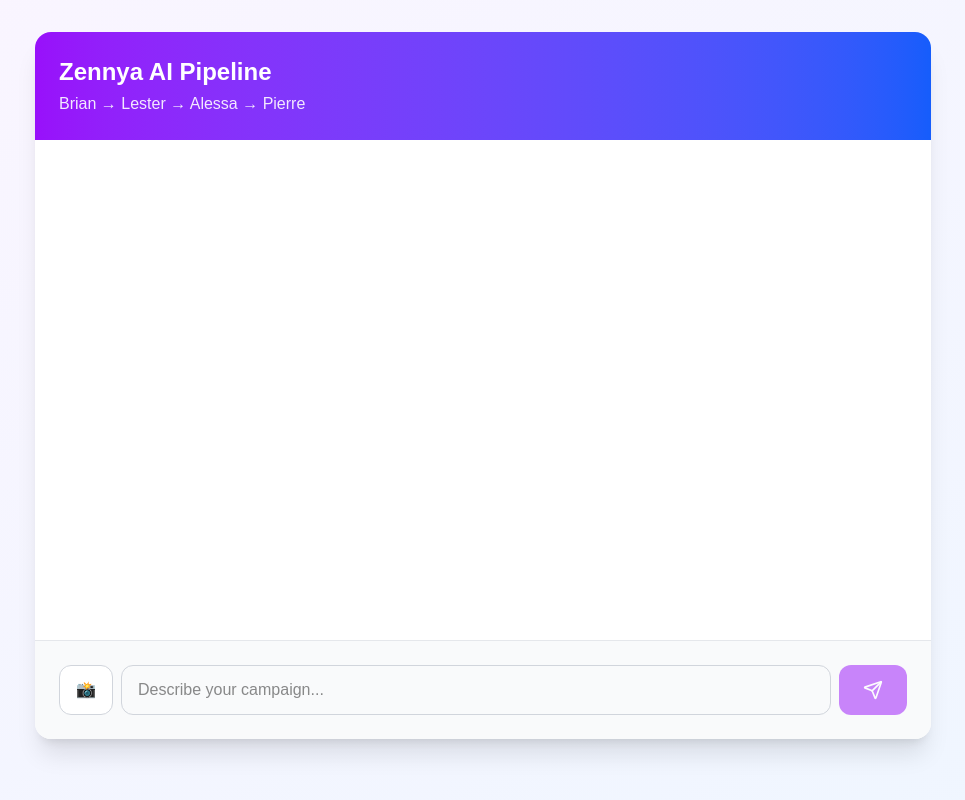
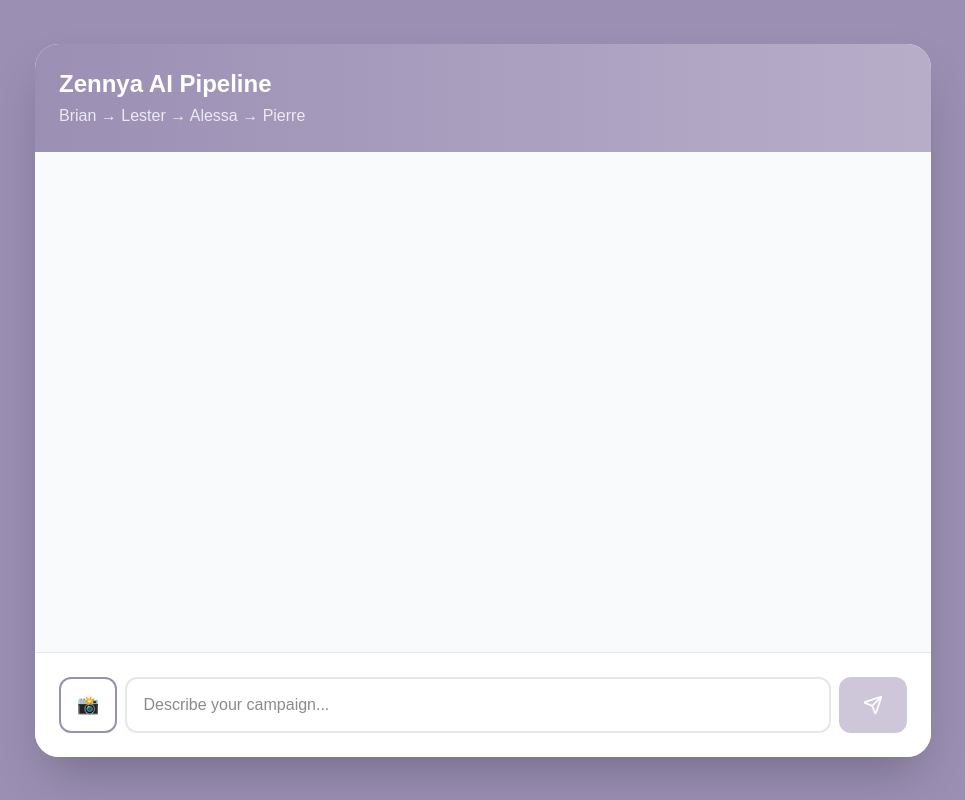
Before and after one commit to Nick199x/zennya-pipeline, a Next.js app: page /chat in a window 1280 px wide. Shown: the whole page, without its empty margins (157-1122 px from the left). Built offline with nearby package versions, Linux system fonts and the light colour scheme.

Commit message:
Restore original purple (#9b90b4) landing page UI + photo upload

```diff
--- a/app/chat/page.tsx
+++ b/app/chat/page.tsx
@@ -165,26 +165,25 @@
   };
 
   return (
-    <div className="min-h-screen bg-gradient-to-br from-purple-50 to-blue-50 p-8">
-      <div className="max-w-4xl mx-auto">
-        <div className="bg-white rounded-2xl shadow-xl overflow-hidden">
+    <div className="min-h-screen bg-[#9b90b4] flex items-center justify-center p-4">
+      <div className="w-full max-w-4xl bg-white rounded-3xl shadow-2xl overflow-hidden">
         {/* Header */}
-          <div className="bg-gradient-to-r from-purple-600 to-blue-600 p-6 text-white">
+        <div className="bg-gradient-to-r from-[#9b90b4] to-[#b8adc9] p-6 text-white">
           <h1 className="text-2xl font-bold">Zennya AI Pipeline</h1>
-            <p className="text-purple-100 mt-1">Brian → Lester → Alessa → Pierre</p>
+          <p className="text-white/80 mt-1">Brian → Lester → Alessa → Pierre</p>
         </div>
 
         {/* Messages */}
-          <div className="h-[500px] overflow-y-auto p-6 space-y-4">
+        <div className="h-[500px] overflow-y-auto p-6 space-y-4 bg-gray-50">
           {messages.map((message, i) => (
             <div
               key={i}
               className={`flex ${message.role === 'user' ? 'justify-end' : 'justify-start'}`}
             >
               <div
-                  className={`max-w-[80%] rounded-2xl p-4 ${
+                className={`max-w-[80%] rounded-2xl p-4 shadow-sm ${
                   message.role === 'user'
-                      ? 'bg-purple-600 text-white'
+                    ? 'bg-[#9b90b4] text-white'
                     : message.role === 'brian'
                     ? 'bg-purple-50 border border-purple-200'
                     : message.role === 'lester'
@@ -193,7 +192,7 @@
                     ? 'bg-green-50 border border-green-200'
                     : message.role === 'pierre'
                     ? 'bg-yellow-50 border border-yellow-200'
-                      : 'bg-gray-100'
+                    : 'bg-white border border-gray-200'
                 }`}
               >
                 <div className="text-sm font-semibold mb-2">
@@ -219,7 +218,7 @@
                           <span className="text-xs text-gray-500">Image {img.index}</span>
                           <button
                             onClick={() => downloadImage(img.base64, img.mimeType, img.index)}
-                              className="flex items-center gap-1 px-3 py-1 bg-yellow-500 text-white text-xs rounded hover:bg-yellow-600"
+                            className="flex items-center gap-1 px-3 py-1 bg-[#fd8c68] text-white text-xs rounded hover:bg-[#fc7a54]"
                           >
                             <Download size={14} />
                             Download
@@ -235,8 +234,8 @@
 
           {loading && (
             <div className="flex justify-start">
-                <div className="bg-gray-100 rounded-2xl p-4 flex items-center gap-2">
-                  <Loader2 className="animate-spin" size={16} />
+              <div className="bg-white rounded-2xl p-4 flex items-center gap-2 shadow-sm border border-gray-200">
+                <Loader2 className="animate-spin text-[#9b90b4]" size={16} />
                 <span className="text-sm">Pipeline running...</span>
               </div>
             </div>
@@ -245,11 +244,11 @@
           <div ref={messagesEndRef} />
         </div>
 
-          {/* Product Photos Upload Section */}
+        {/* Product Photos Preview */}
         {productPhotos.length > 0 && (
           <div className="px-6 py-3 bg-purple-50 border-t border-purple-100">
             <div className="flex items-center gap-2 flex-wrap">
-                <span className="text-xs font-semibold text-purple-700">Photos:</span>
+              <span className="text-xs font-semibold text-[#9b90b4]">📸 Photos:</span>
               {productPhotos.map((photo, i) => (
                 <div key={i} className="flex items-center gap-1 bg-white px-2 py-1 rounded text-xs border border-purple-200">
                   <span className="max-w-[100px] truncate">{photo.name}</span>
@@ -266,7 +265,7 @@
         )}
 
         {/* Input */}
-          <div className="border-t border-gray-200 p-6 bg-gray-50">
+        <div className="border-t border-gray-200 p-6 bg-white">
           <form onSubmit={handleSubmit} className="flex gap-2">
             <input
               type="file"
@@ -280,7 +279,7 @@
             <button
               type="button"
               onClick={() => fileInputRef.current?.click()}
-                className="px-4 py-3 bg-white border border-gray-300 rounded-xl hover:bg-gray-50 transition-colors"
+              className="px-4 py-3 bg-white border-2 border-[#9b90b4] rounded-xl hover:bg-purple-50 transition-colors text-lg"
               title="Upload product photos"
             >
               📸
@@ -291,14 +290,14 @@
               value={input}
               onChange={(e) => setInput(e.target.value)}
               placeholder="Describe your campaign..."
-                className="flex-1 px-4 py-3 border border-gray-300 rounded-xl focus:outline-none focus:ring-2 focus:ring-purple-500"
+              className="flex-1 px-4 py-3 border-2 border-gray-200 rounded-xl focus:outline-none focus:border-[#9b90b4]"
               disabled={loading}
             />
 
             <button
               type="submit"
               disabled={loading || !input.trim()}
-                className="px-6 py-3 bg-purple-600 text-white rounded-xl hover:bg-purple-700 disabled:opacity-50 disabled:cursor-not-allowed transition-colors"
+              className="px-6 py-3 bg-[#9b90b4] text-white rounded-xl hover:bg-[#8a7fa3] disabled:opacity-50 disabled:cursor-not-allowed transition-colors"
             >
               {loading ? <Loader2 className="animate-spin" size={20} /> : <Send size={20} />}
             </button>
@@ -312,6 +311,5 @@
         </div>
       </div>
     </div>
-    </div>
   );
 }
```
Lines whose indentation alone changed are shown as unchanged.
